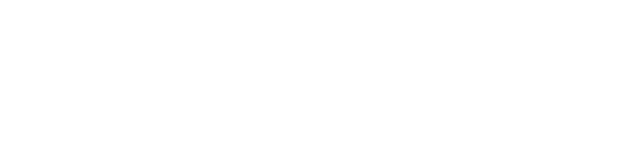
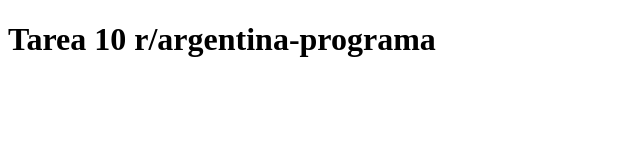
Before and after one commit to Jose-ph/simon-dice-2022, a plain HTML site: page index.html in a window 1280 px wide. Shown: the whole page, without its empty margins (0-640 px from the left). Drawn offline with Linux system fonts and the light colour scheme.

Commit message:
agrega titulo

```diff
--- a/index.html
+++ b/index.html
@@ -5,11 +5,11 @@
     <meta http-equiv="X-UA-Compatible" content="IE=edge">
     <meta name="viewport" content="width=device-width, initial-scale=1.0">
     <link rel="stylesheet" href="style.css">
-    <title>Document</title>
+    <title>Simón Dice</title>
 </head>
 <body>
 
-
+<h1>Tarea 10 r/argentina-programa</h1>
 
 
 
```
